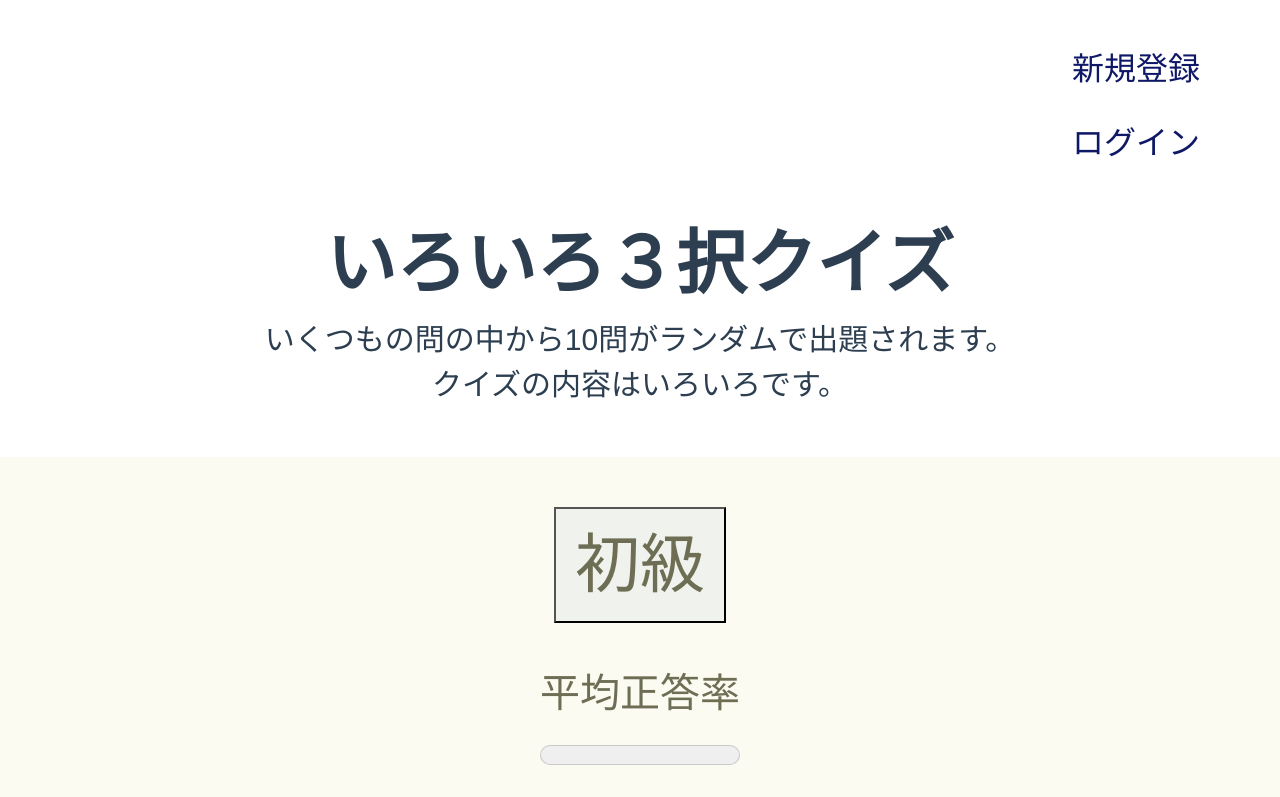
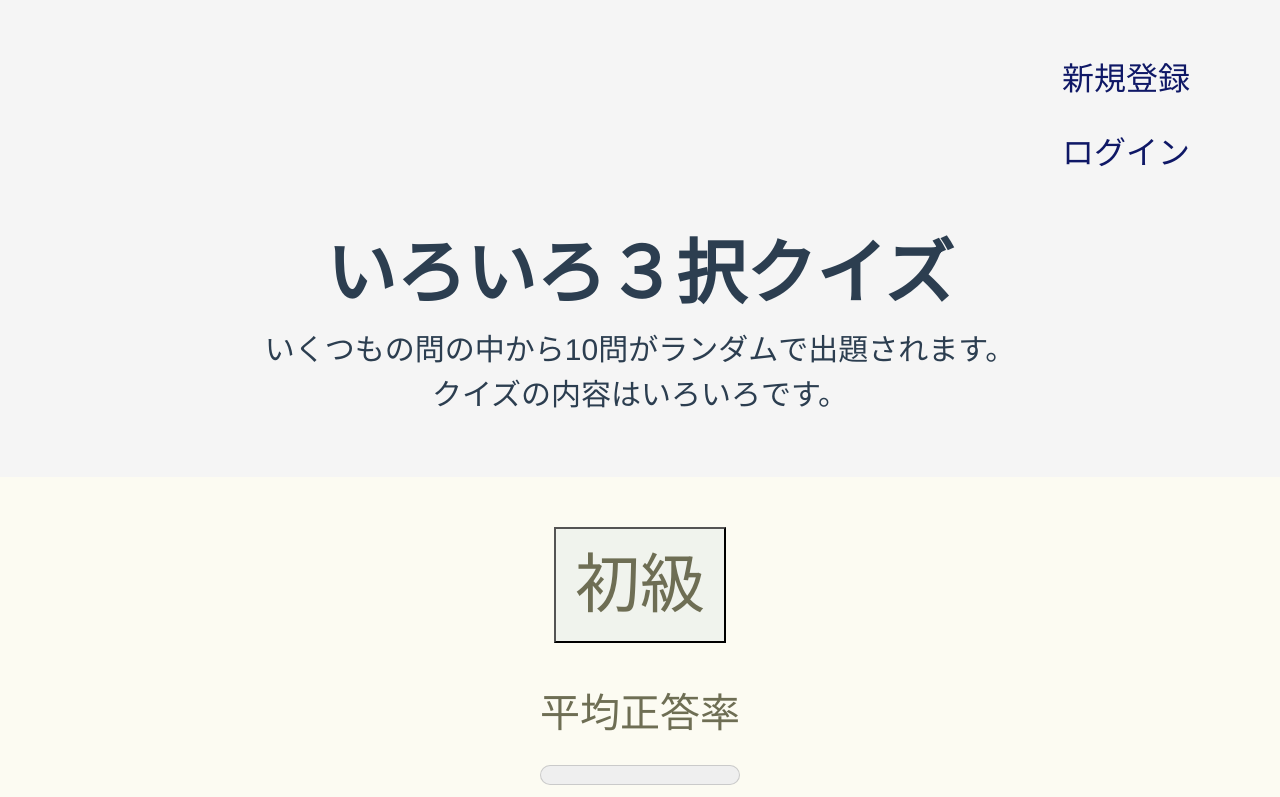
Before and after one commit to Ki-Linux/front_quiz, a Vue app: page / in a window 1280 px wide. Shown: the top 797 px of the page. Built offline with nearby package versions, Linux system fonts and the light colour scheme; no server answers.

Commit message:
add extraHome

```diff
--- a/src/views/Home.vue
+++ b/src/views/Home.vue
@@ -1,5 +1,6 @@
 <template>
     <div id="home">
+      <div class="title">
         <ul class="loginFunction">
           <li><router-link to="/add" class="newLogin">新規登録</router-link></li>
           <li><router-link to="/login" class="newLogin">ログイン</router-link></li>
@@ -7,6 +8,7 @@
         <h1>いろいろ３択クイズ</h1><!--title -->
         <div class="quizDes"><!-- 概要 -->
           <p>いくつもの問の中から10問がランダムで出題されます。<br>クイズの内容はいろいろです。</p>
+        </div>
       </div>
       <div class="buttonAverage" v-for="(level, index) in urlName" :key="index"
       :class="{ beginButton: index === 0, intButton: index === 1, advancedButton: index === 2 }">
@@ -203,7 +205,7 @@ $footerwide: 0 60px;//定義
 /*~480*/
 @include sp {
   *#home {
-    padding-top: 5px;
+    //padding-top: 5px;
 
     h1 {
       font-size: 35px;
@@ -345,6 +347,11 @@ footer {
 
 }
 
+  .title {
+    padding: 10px;
+    background-color:rgba(236, 236, 236, 0.5);
+  }
+
 
 .loginFunction {
   text-align: right;
--- a/src/views/extraHome.vue
+++ b/src/views/extraHome.vue
@@ -129,7 +129,7 @@ export default class extraHome extends Vue {
          font-size: 20px;
          text-align: right;
          padding: 20px;
-         color: rgba(37, 37, 37, 0.836);
+         color: black;
       }
    }
 
```
Lines whose indentation alone changed are shown as unchanged.
